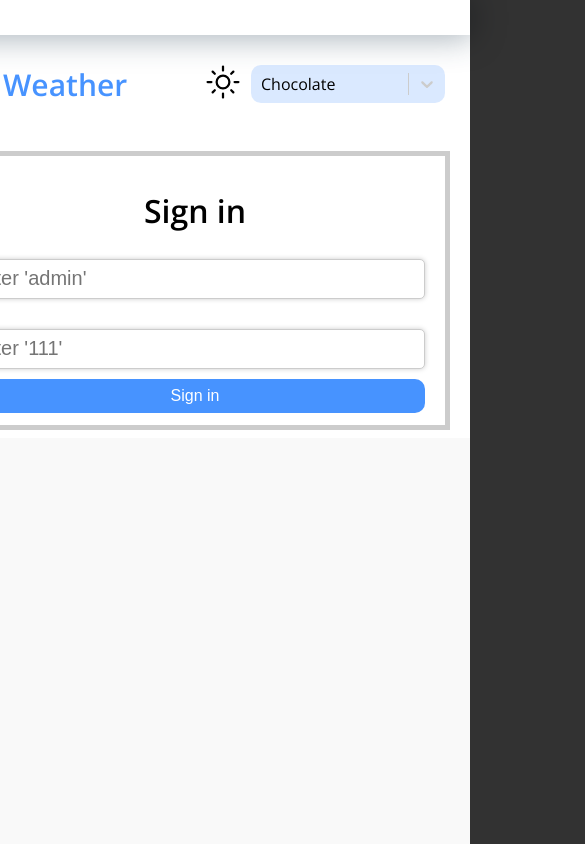
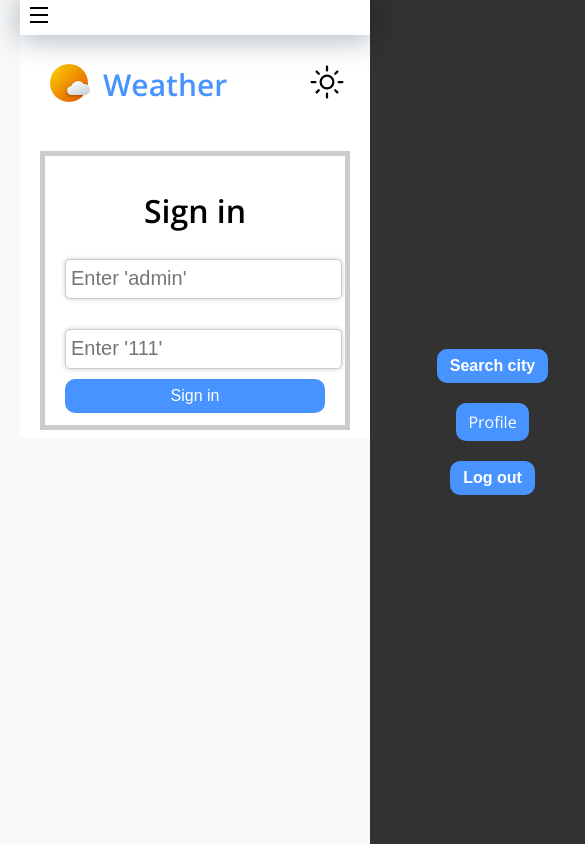
Before and after one commit to vasiliy19-12-1997/Weather, a React (Create React App) app: page /login in a window 390 px wide. Shown: the top 844 px of the page, 585 px wide, since content can reach past the window. Built offline with nearby package versions, Linux system fonts and the light colour scheme.

Commit message:
adaptive2

```diff
--- a/src/Components/Pages/StartPage/startPage.scss
+++ b/src/Components/Pages/StartPage/startPage.scss
@@ -24,7 +24,10 @@
         justify-content: space-between;
       }
       @media (max-width: 570px) {
-        width: 300px;
+        margin-top: 350px;
+        display: grid;
+        grid-template: 1fr 1fr/ 300px;
+        justify-content: center;
       }
 
       .location-info {
@@ -33,9 +36,6 @@
         border: none;
         border-radius: 20px;
         padding: 5px;
-        @media (max-width: 570px) {
-          width: 300px;
-        }
 
         .info {
           display: flex;
@@ -65,7 +65,6 @@
       .day-info {
         background: var(#{--components-background-default});
         display: flex;
-        justify-content: center;
         position: relative;
         flex-direction: column;
         padding: 42px 0px 41px 32px;
@@ -78,6 +77,10 @@
           grid-template: 1fr /100px 300px 1fr;
           align-items: center;
           font-size: 1.2rem;
+          @media (max-width: 570px) {
+            justify-items: center;
+            grid-template: 1fr /0px 150px 1fr;
+          }
           @media (max-width: 750px) {
             font-size: 0.9rem;
           }
@@ -102,15 +105,22 @@
           top: 0;
           right: 0;
           margin: 5px 5px 0px 0px;
+          @media (max-width: 570px) {
+            width: 200px;
+          }
         }
       }
     }
     .days-div {
       margin-top: 50px;
       background-color: var(#{--body-background-default});
+
       @media (max-width: 570px) {
-        width: 300px;
+        display: grid;
+        grid-template: 1fr /300px;
+        justify-content: center;
       }
+
       .days {
         background-color: var(#{--components-background-default});
         display: grid;
@@ -127,6 +137,7 @@
           margin-top: 350px;
           justify-content: flex-start;
         }
+
         .day {
           background-color: var(#{--card-background-default});
           border-radius: $border-radius;
--- a/src/Components/UI/Header/header.scss
+++ b/src/Components/UI/Header/header.scss
@@ -4,6 +4,7 @@
   justify-content: space-between;
   background: var(#{--components-background-default});
   padding: 5px;
+
   &-wrapper {
     display: flex;
     gap: 10px;
--- a/src/Components/UI/Header/header.tsx
+++ b/src/Components/UI/Header/header.tsx
@@ -47,11 +47,11 @@ const Header: FC = (props: Props) => {
               id={`${active ? "light-theme" : "night-theme"}`}
             />
           </div>
-          <Select
+          {/* <Select
             defaultValue={options[0]}
             styles={colourStyles}
             options={options}
-          />
+          /> */}
         </div>
       </div>
     </header>
--- a/src/Components/UI/Navbar/navbar.scss
+++ b/src/Components/UI/Navbar/navbar.scss
@@ -21,20 +21,18 @@
     }
   }
 }
-@media (max-width: 450px) {
+@media (max-width: 520px) {
   .burger-menu-container {
     padding-top: 5px;
     position: relative;
-
     .burger-menu {
       display: flex;
       flex-direction: column;
       justify-content: space-around;
-      width: 18px;
+      align-items: self-start;
       height: 20px;
       cursor: pointer;
       z-index: 999;
-
       .line1,
       .line2,
       .line3 {
--- a/src/Styles/index.scss
+++ b/src/Styles/index.scss
@@ -12,6 +12,7 @@ body {
   margin: 0px;
   padding: 0px;
   width: 0 auto;
+
   font-family: "Open Sans", sans-serif;
   @media (max-width: 1910px) {
     grid-template-columns: 1740px;
@@ -23,11 +24,9 @@ body {
   @media (max-width: 1520px) {
     grid-template-columns: 1200px;
   }
-  @media (max-width: 1110px) {
-    grid-template: 1fr/1fr;
-  }
-  @media (max-width: 1200px) {
-    grid-template-columns: 1000px;
+
+  @media (max-width: 1280px) {
+    grid-template-columns: 1100px;
   }
   @media (max-width: 1060px) {
     grid-template-columns: 700px;
@@ -35,4 +34,13 @@ body {
   @media (max-width: 750px) {
     grid-template-columns: 550px;
   }
+  @media (max-width: 810px) {
+    grid-template-columns: 650px;
+  }
+  @media (max-width: 700px) {
+    grid-template-columns: 500px;
+  }
+  @media (max-width: 570px) {
+    grid-template-columns: 350px;
+  }
 }
```
